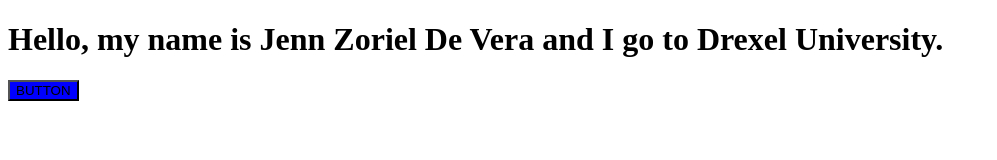
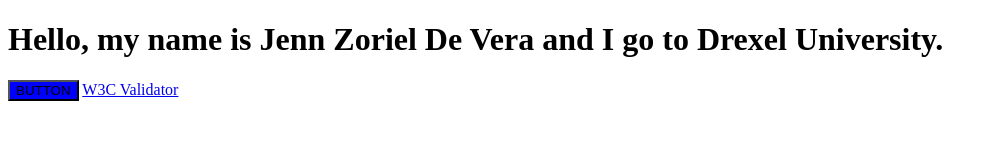
Before and after one commit to jnd73/mywebpage, a plain HTML site: page index.html in a window 1280 px wide. Shown: the whole page, without its empty margins (0-997 px from the left). Drawn offline with Linux system fonts and the light colour scheme.

Commit message:
Update index.html

```diff
--- a/index.html
+++ b/index.html
@@ -13,6 +13,7 @@
 
 <h1 lang="en">Hello, my name is Jenn Zoriel De Vera and I go to Drexel University.</h1>
 <button id="button1" onclick="clickMe()">BUTTON</button>
+  <a href="https://validator.w3.org/nu/?doc=https%3A%2F%2Fjnd73.github.io%2Fmywebpage%2Findex.html"> W3C Validator </a>
 <script src="myscript.js"></script>
 </body>
 </html>
```
